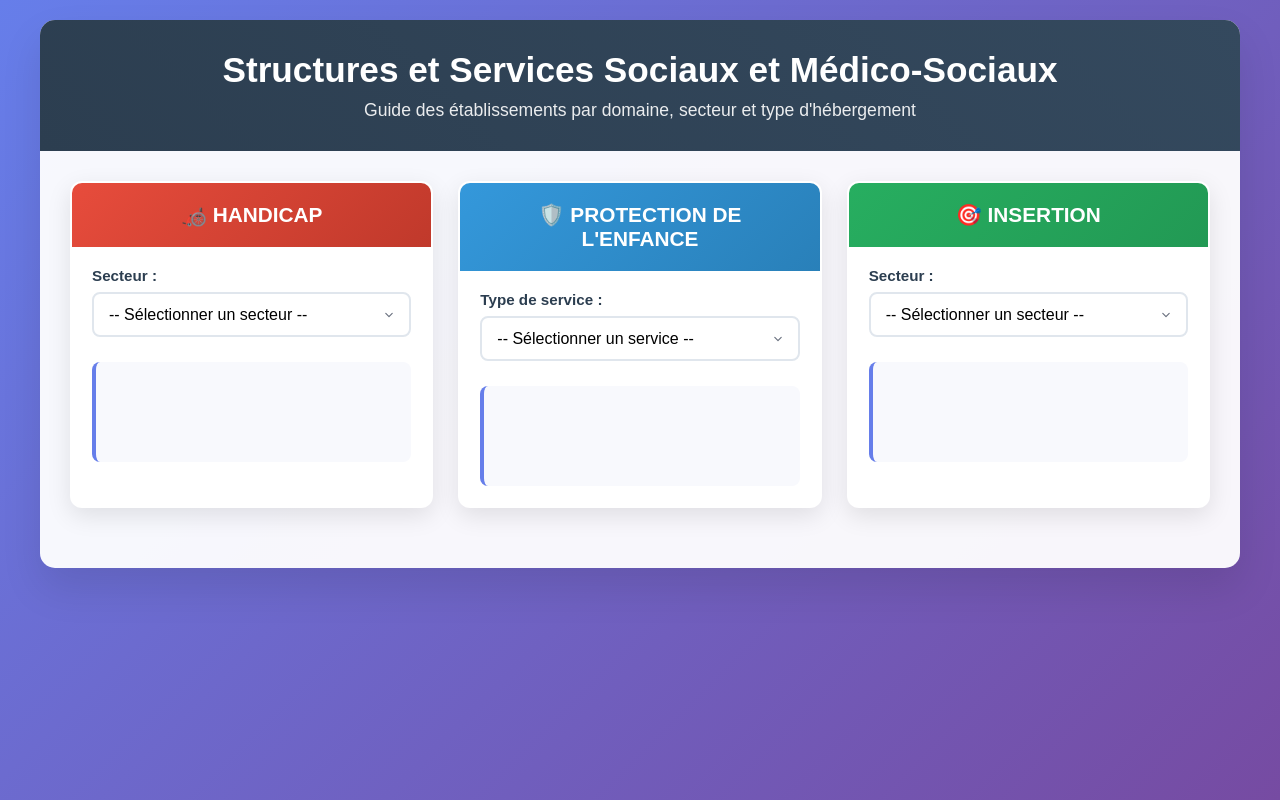
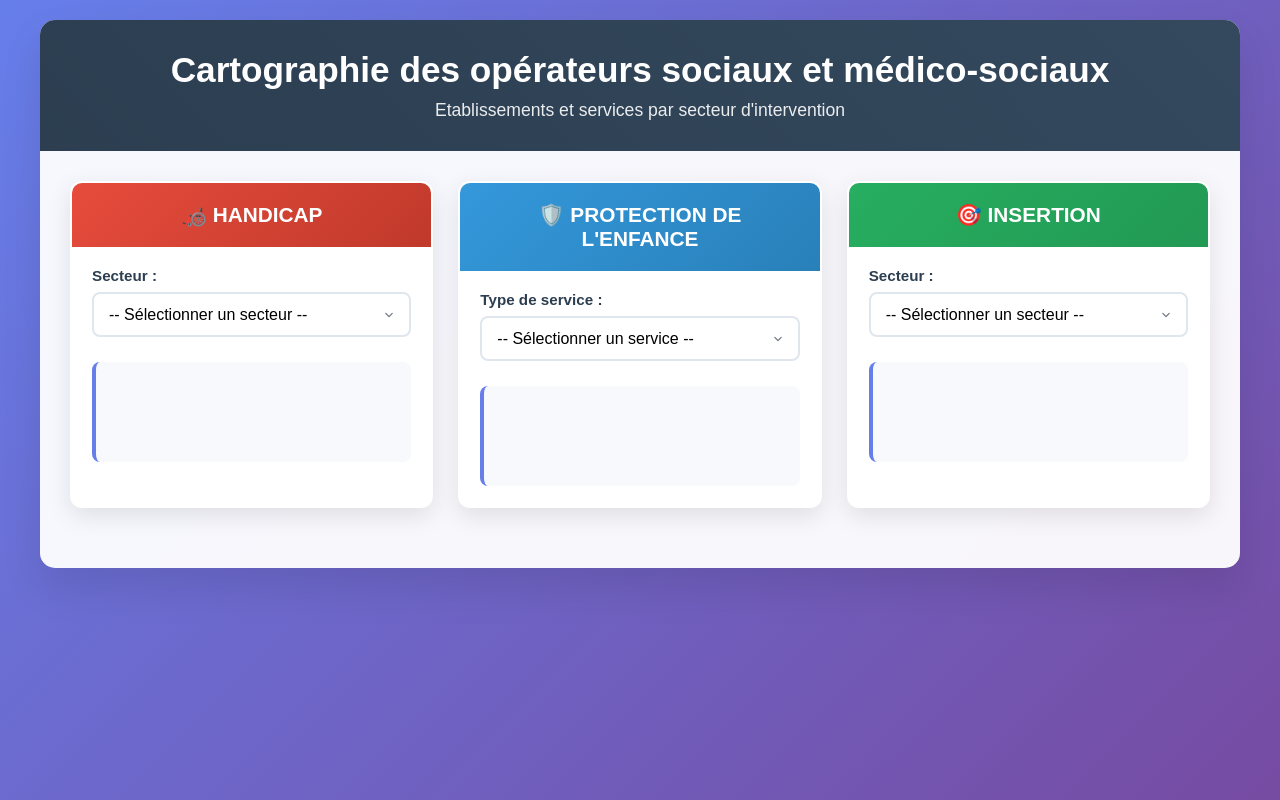
Before and after one commit to romhappy/cartographie, a plain HTML site: page index.html in a window 1280 px wide. Drawn offline with Linux system fonts and the light colour scheme.

Commit message:
Update index.html

```diff
--- a/index.html
+++ b/index.html
@@ -3,7 +3,7 @@
 <head>
     <meta charset="UTF-8">
     <meta name="viewport" content="width=device-width, initial-scale=1.0">
-    <title>Structures et Services Sociaux et Médico-Sociaux</title>
+    <title>Cartographie des opérateurs sociaux et médico-sociaux</title>
     <style>
         * {
             margin: 0;
@@ -322,8 +322,8 @@
 <body>
     <div class="container">
         <header>
-            <h1>Structures et Services Sociaux et Médico-Sociaux</h1>
-            <p class="subtitle">Guide des établissements par domaine, secteur et type d'hébergement</p>
+            <h1>Cartographie des opérateurs sociaux et médico-sociaux</h1>
+            <p class="subtitle">Etablissements et services par secteur d'intervention</p>
         </header>
 
         <div class="menu-section">
```
